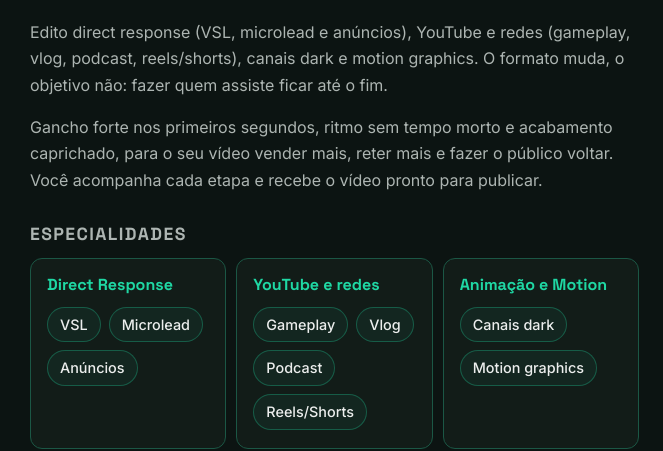
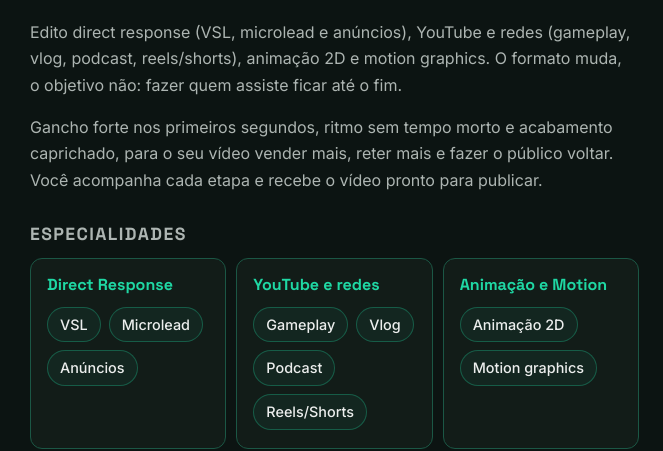
Before and after one commit to George-Mueller/george-mueller.github.io, a plain HTML site: page index.html in a window 1280 px wide. Shown: the part 1093-1544 px from the top of the page, 559-1222 px from the left. Drawn offline with Linux system fonts and the light colour scheme; animation ran at ten frames a second.

Commit message:
[PC] Rótulo "Canais dark" vira "Animação 2D"; Canal do mais novo ao mais antigo (Ep. 4, 3, 2)
Co-Authored-By: Claude Opus 5.5 <noreply@anthropic.com>

```diff
--- a/dados/trabalhos.json
+++ b/dados/trabalhos.json
@@ -12,7 +12,7 @@
       "link": "https://youtube.com/shorts/gju-oVim-uw",
       "plataforma": "youtube",
       "descricao": "Série autoral do canal: roteiro, animação 2D e edição.",
-      "ordem": 2,
+      "ordem": 3,
       "destaque_home": false,
       "ativo": true,
       "vertical": true
@@ -29,7 +29,7 @@
       "link": "https://youtube.com/shorts/Ov5_gLlFXJ4",
       "plataforma": "youtube",
       "descricao": "Série autoral do canal: roteiro, animação 2D e edição.",
-      "ordem": 3,
+      "ordem": 2,
       "destaque_home": false,
       "ativo": true,
       "vertical": true
--- a/index.html
+++ b/index.html
@@ -96,7 +96,7 @@
         <div class="sobre-texto">
           <h2 class="titulo-secao"><span>01</span> Sobre mim</h2>
           <p class="destaque-texto">Edito vídeos que prendem a atenção do primeiro ao último segundo.</p>
-          <p>Edito direct response (VSL, microlead e anúncios), YouTube e redes (gameplay, vlog, podcast, reels/shorts), canais dark e motion graphics. O formato muda, o objetivo não: fazer quem assiste ficar até o fim.</p>
+          <p>Edito direct response (VSL, microlead e anúncios), YouTube e redes (gameplay, vlog, podcast, reels/shorts), animação 2D e motion graphics. O formato muda, o objetivo não: fazer quem assiste ficar até o fim.</p>
           <p>Gancho forte nos primeiros segundos, ritmo sem tempo morto e acabamento caprichado, para o seu vídeo vender mais, reter mais e fazer o público voltar. Você acompanha cada etapa e recebe o vídeo pronto para publicar.</p>
           <h3 class="subtitulo">Especialidades</h3>
           <div class="especialidades">
@@ -110,7 +110,7 @@
             </div>
             <div class="esp-grupo">
               <h4 class="esp-titulo">Animação e Motion</h4>
-              <ul class="esp-chips"><li>Canais dark</li><li>Motion graphics</li></ul>
+              <ul class="esp-chips"><li>Animação 2D</li><li>Motion graphics</li></ul>
             </div>
           </div>
         </div>
@@ -179,7 +179,7 @@
   </svg>
 
   <script src="js/fundos.js?v=3383704c" defer></script>
-  <script src="js/app.js?v=d873e8a1" defer></script>
+  <script src="js/app.js?v=e5f2fbe4" defer></script>
   <script src="js/apresentacao.js?v=0900c90e" defer></script>
 </body>
 </html>
--- a/js/app.js
+++ b/js/app.js
@@ -4,7 +4,7 @@
   // ordem dos nichos na home e na página de trabalhos
   const NICHOS = [
     ["vsl", "VSL"],
-    ["canal", "Canais dark"],
+    ["canal", "Animação 2D"],
     ["motion", "Motion graphics"],
     ["youtube", "YouTube"],
     ["gameplay", "Gameplay"],
```
Also changed, not shown: trabalhos.html (+1 -1 lines).
